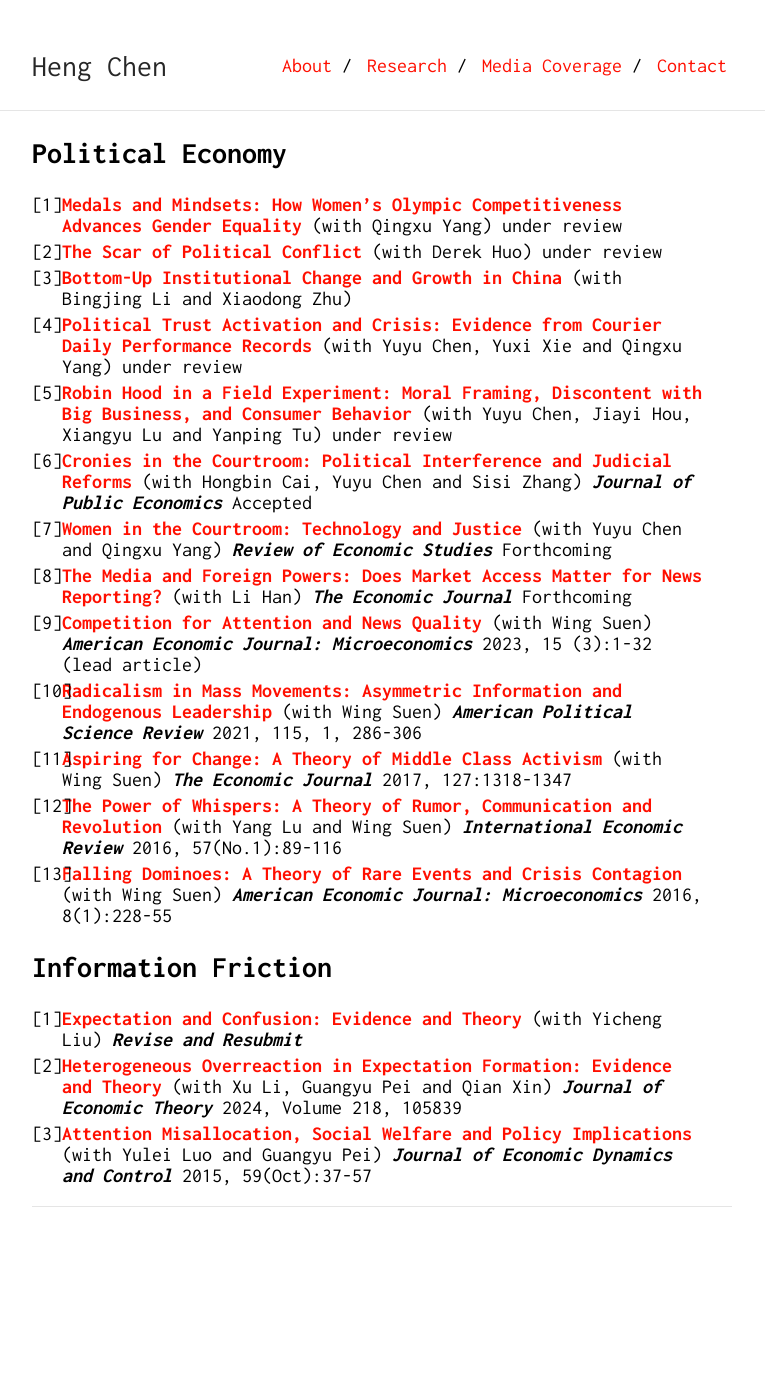
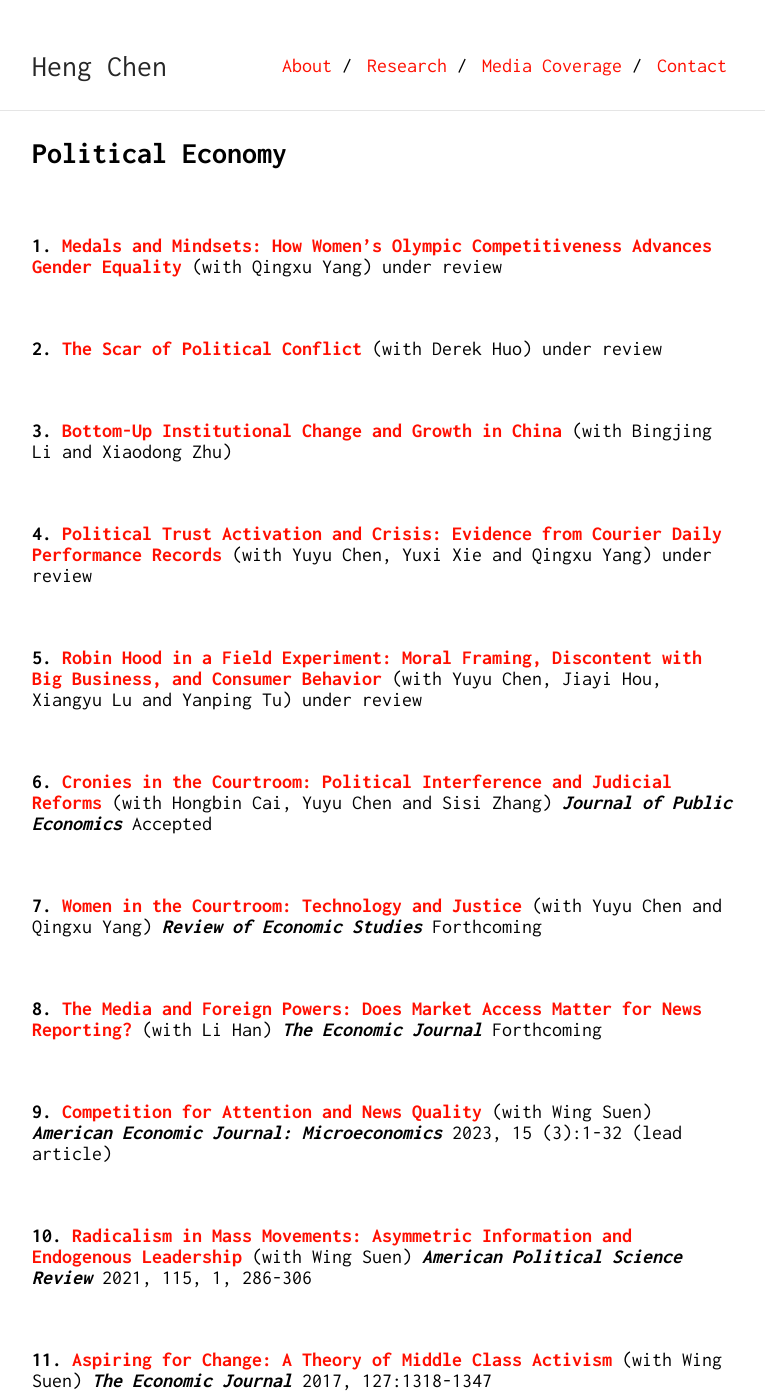
Before and after one commit to Shuyan0210611X/henrychen.github.io, a Jekyll site: the page built from research.md, in a window 1280 px wide and 1400 px high. Shown: the whole window, without its empty margins (258-1023 px from the left). Built offline with Jekyll 4.4.1, drawn with Linux system fonts in a browser that asks for light colours; our own code applies the rules of GitHub Pages for plain Markdown files.

Commit message:
Update research.md

```diff
--- a/research.md
+++ b/research.md
@@ -3,25 +3,75 @@ layout: default
 permalink: /research/
 ---
 
-
 ## Political Economy
 
-1. [**Medals and Mindsets: How Women’s Olympic Competitiveness Advances Gender Equality**](/files/Olyimpic.pdf) (with Qingxu Yang) under review
-1. [**The Scar of Political Conflict**](/files/housing-2025-submission.pdf) (with Derek Huo) under review
-1. [**Bottom-Up Institutional Change and Growth in China**](/files/CLZ_Feb-2025.pdf) (with Bingjing Li and Xiaodong Zhu)
-1. [**Political Trust Activation and Crisis: Evidence from Courier Daily Performance Records**](/files/JD-2025-Oct-18.pdf) (with Yuyu Chen, Yuxi Xie and Qingxu Yang) under review
-1. [**Robin Hood in a Field Experiment: Moral Framing, Discontent with Big Business, and Consumer Behavior**](/files/Robinhood.pdf) (with Yuyu Chen, Jiayi Hou, Xiangyu Lu and Yanping Tu) under review
-1. [**Cronies in the Courtroom: Political Interference and Judicial Reforms**](/files/cronies.pdf) (with Hongbin Cai, Yuyu Chen and Sisi Zhang) ***Journal of Public Economics*** Accepted
-1. [**Women in the Courtroom: Technology and Justice**](/files/resubmission-20241126.pdf) (with Yuyu Chen and Qingxu Yang) ***Review of Economic Studies*** Forthcoming
-1. [**The Media and Foreign Powers: Does Market Access Matter for News Reporting?**](/files/news-website-crackdown.pdf) (with Li Han) ***The Economic Journal*** Forthcoming
-1. [**Competition for Attention and News Quality**](/files/Competition.pdf) (with Wing Suen) ***American Economic Journal: Microeconomics*** 2023, 15 (3):1-32 (lead article)
-1. [**Radicalism in Mass Movements: Asymmetric Information and Endogenous Leadership**](/files/Radicalism.pdf) (with Wing Suen) ***American Political Science Review*** 2021, 115, 1, 286-306
-1. [**Aspiring for Change: A Theory of Middle Class Activism**](/files/Aspiring.pdf) (with Wing Suen) ***The Economic Journal*** 2017, 127:1318-1347
-1. [**The Power of Whispers: A Theory of Rumor, Communication and Revolution**](/files/Thepower.pdf) (with Yang Lu and Wing Suen) ***International Economic Review*** 2016, 57(No.1):89-116
-1. [**Falling Dominoes: A Theory of Rare Events and Crisis Contagion**](/files/Falling.pdf) (with Wing Suen) ***American Economic Journal: Microeconomics*** 2016, 8(1):228-55
+<br>
+
+**1.** [**Medals and Mindsets: How Women’s Olympic
+Competitiveness Advances Gender Equality**](/files/Olyimpic.pdf) (with Qingxu Yang) under review
+
+<br>
+
+**2.** [**The Scar of Political Conflict**](/files/housing-2025-submission.pdf) (with Derek Huo) under review
+
+<br>
+
+**3.** [**Bottom-Up Institutional Change and Growth in China**](/files/CLZ_Feb-2025.pdf) (with Bingjing Li and Xiaodong Zhu)
+
+<br>
+
+**4.** [**Political Trust Activation and Crisis: Evidence from
+Courier Daily Performance Records**](/files/JD-2025-Oct-18.pdf) (with Yuyu Chen, Yuxi Xie and Qingxu Yang) under review
+
+<br>
+
+**5.** [**Robin Hood in a Field Experiment: Moral Framing, Discontent with Big Business, and Consumer Behavior**](/files/Robinhood.pdf) (with Yuyu Chen, Jiayi Hou, Xiangyu Lu and Yanping Tu) under review
+
+<br>
+
+**6.** [**Cronies in the Courtroom: Political Interference and Judicial Reforms**](/files/cronies.pdf) (with Hongbin Cai, Yuyu Chen and Sisi Zhang) ***Journal of Public Economics*** Accepted
+
+<br>
+
+**7.** [**Women in the Courtroom: Technology and Justice**](/files/resubmission-20241126.pdf) (with Yuyu Chen and Qingxu Yang) ***Review of Economic Studies*** Forthcoming
+
+<br>
+
+**8.** [**The Media and Foreign Powers: Does Market Access Matter for News Reporting?**](/files/news-website-crackdown.pdf) (with Li Han) ***The Economic Journal***  Forthcoming
+
+<br>
+
+**9.** [**Competition for Attention and News Quality**](/files/Competition.pdf) (with Wing Suen) ***American Economic Journal: Microeconomics*** 2023, 15 (3):1-32 (lead article)
+
+<br>
+
+**10.** [**Radicalism in Mass Movements: Asymmetric Information and Endogenous Leadership**](/files/Radicalism.pdf) (with Wing Suen) ***American Political Science Review*** 2021, 115, 1, 286-306
+
+<br>
+
+**11.** [**Aspiring for Change: A Theory of Middle Class Activism**](/files/Aspiring.pdf) (with Wing Suen)  ***The Economic Journal*** 2017, 127:1318-1347
+
+<br>
+
+**12.** [**The Power of Whispers: A Theory of Rumor, Communication and Revolution**](/files/Thepower.pdf) (with Yang Lu and Wing Suen) ***International Economic Review*** 2016, 57(No.1):89-116
+
+<br>
+
+**13.** [**Falling Dominoes: A Theory of Rare Events and Crisis Contagion**](/files/Falling.pdf) (with Wing Suen)  ***American Economic Journal: Microeconomics*** 2016, 8(1):228-55
+
+<br>
 
 ## Information Friction
+<br>
 
-1. [**Expectation and Confusion: Evidence and Theory**](/files/trend20260102.pdf) (with Yicheng Liu) ***Revise and Resubmit***
-1. [**Heterogeneous Overreaction in Expectation Formation: Evidence and Theory**](/files/Heterogeneous.pdf) (with Xu Li, Guangyu Pei and Qian Xin) ***Journal of Economic Theory*** 2024, Volume 218, 105839
-1. [**Attention Misallocation, Social Welfare and Policy Implications**](/files/Attention.pdf) (with Yulei Luo and Guangyu Pei) ***Journal of Economic Dynamics and Control*** 2015, 59(Oct):37-57
+**1.** [**Expectation and Confusion: Evidence and Theory**](/files/trend20260102.pdf) (with Yicheng Liu) ***Revise and Resubmit***
+
+<br>
+
+**2.** [**Heterogeneous Overreaction in Expectation Formation: Evidence and Theory**](/files/Heterogeneous.pdf) (with Xu Li, Guangyu Pei and Qian Xin) ***Journal of Economic Theory*** 2024, Volume 218, 105839
+
+<br>
+
+**3.** [**Attention Misallocation, Social Welfare and Policy Implications**](/files/Attention.pdf) (with Yulei Luo and Guangyu Pei)  ***Journal of Economic Dynamics and Control*** 2015, 59(Oct):37-57
+
+<br>
```
